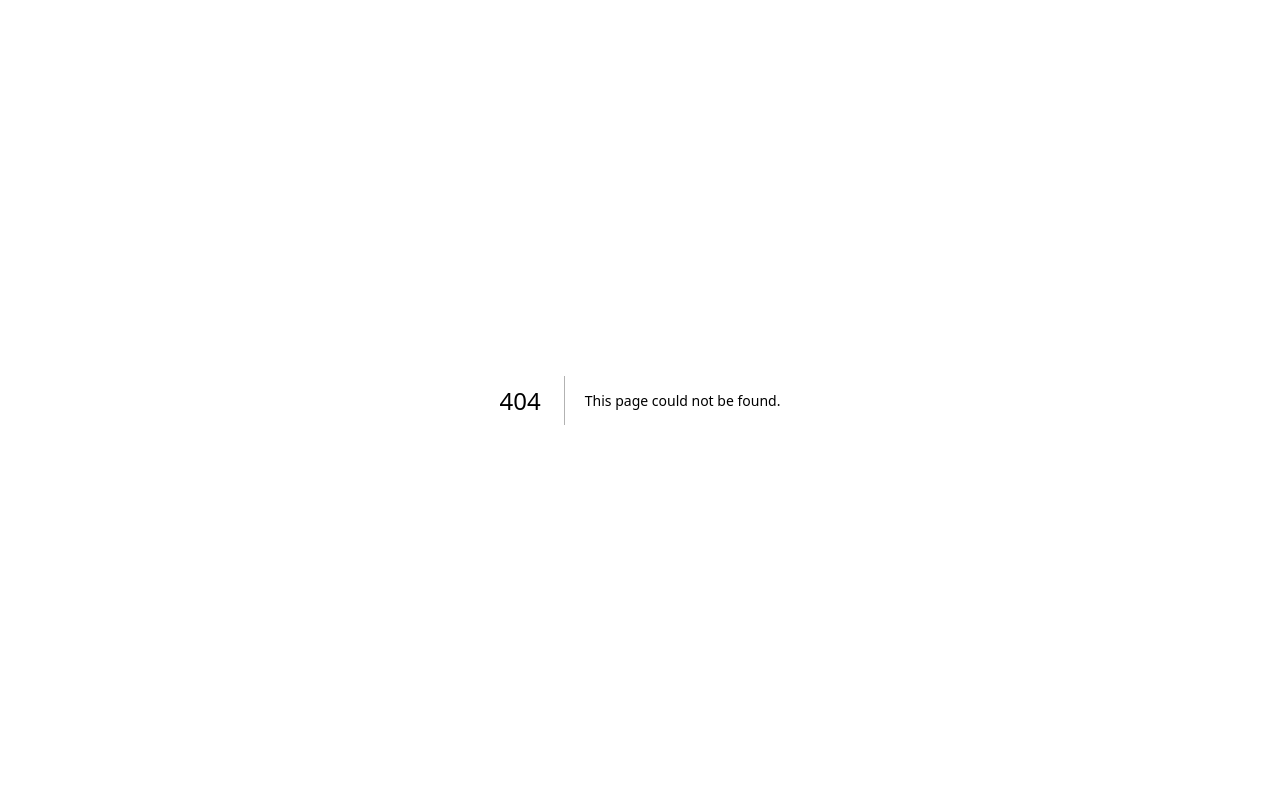
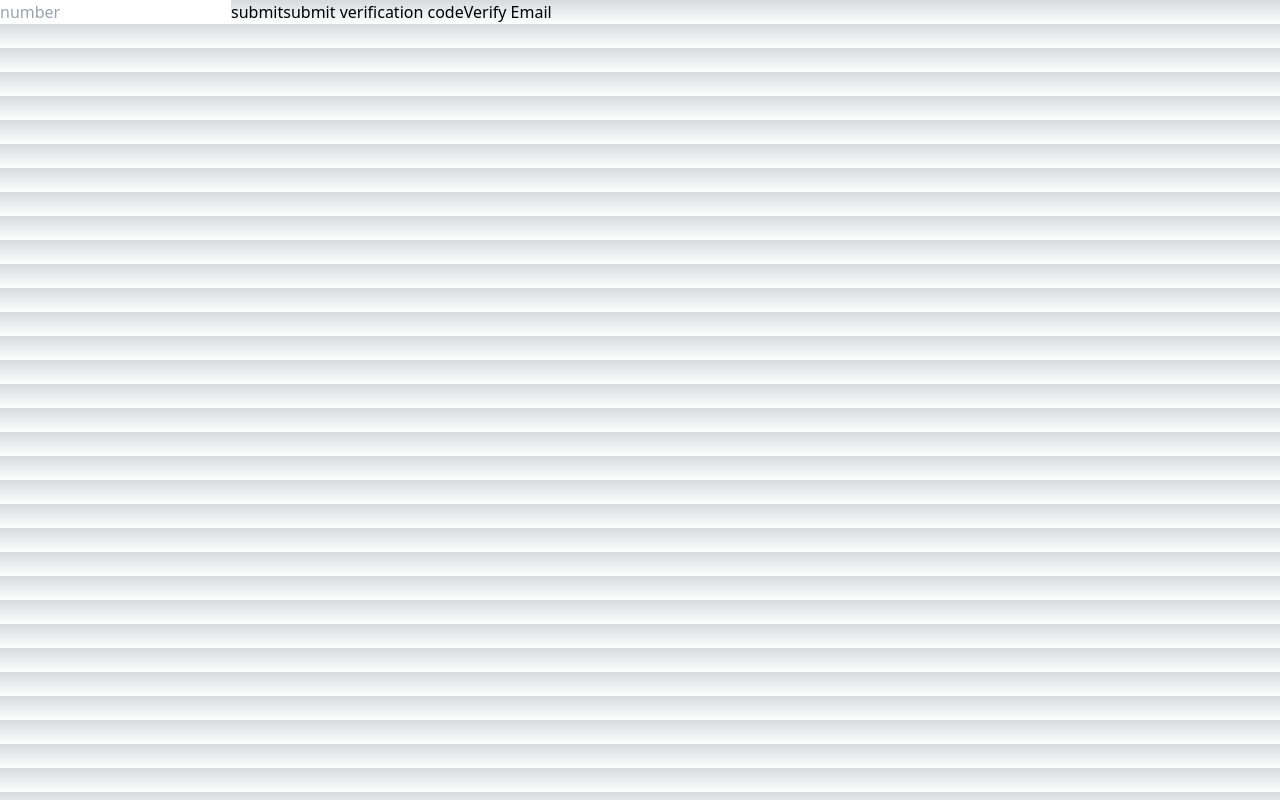
Before and after one commit to yasuthhthara/Secure-Online-Voting-System, a Next.js app: page /user/number-input in a window 1280 px wide. Before the commit this address had no page. Built offline with nearby package versions, Linux system fonts and the light colour scheme; no server answers.

Commit message:
created test two factor page

```diff
--- /dev/null
+++ b/pages/user/number-input.tsx
@@ -0,0 +1,80 @@
+import { enrollUser, getCurrentUser, verifyEmail, verifyPhoneNumber } from '@/firebase/utils/authnticationUtils';
+import useRecaptcha from '@/hooks/AuthenticationHooks/useRecaptcha'
+import { User } from 'firebase/auth';
+import { useRouter } from 'next/router';
+import React, {useState, useEffect} from 'react'
+
+type Props = {
+
+}
+
+const numberInput = (props: Props) => {
+
+    const [phoneNumber, setPhoneNumber] = useState<string>('');
+    const [verificationCode, setVerificationCode] = useState<string>('');
+    const [verificationID, setVerificationID] = useState<string>('');
+    const [user, setUser] = useState<User>();
+
+    const recaptcha = useRecaptcha('sign-up');
+    const router = useRouter();
+
+    useEffect(() => {
+        getCurrentUser((user) => {
+            setUser(user);
+        });
+    }, []);
+
+    const handleClick = async () => {
+        if (user && recaptcha) {
+            const verifiID = await verifyPhoneNumber(user, phoneNumber, recaptcha);
+            if (verifiID) {
+                setVerificationID(verifiID)
+            } else {
+                console.error("cannot verify")
+            }
+        } else {
+            console.error("Error");
+        }
+    }
+
+    const handleVerifyEmail = async () => {
+        if(user) {
+            verifyEmail(user).then((res: boolean) => {
+                if (res) {
+                    console.log(res)
+                } else {
+                    console.error("Cannot verify")
+                }
+            }).catch((e) => {
+                console.error(e.message)
+            })
+        }
+    }
+
+    const handleSubmit = async () => {
+        if (user) {
+            const isSuccess: boolean = await enrollUser(user, verificationID, verificationCode)
+             if (isSuccess) {
+                console.log(isSuccess)
+             } else {
+                console.error("Not matching")
+             }
+        } else {
+            console.error('user not found')
+        }
+    }
+
+
+  return (
+    <>
+        <input onChange={(e) => setPhoneNumber(e.target.value)} value={phoneNumber} placeholder='number' />
+        <button onClick={() => handleClick()}>submit</button>
+        {verificationID != ''&& <input placeholder='verification code' value={verificationCode} onChange={(e) => setVerificationCode(e.target.value)} />}
+        <button disabled = {verificationID === ''} onClick={() => handleSubmit()}>submit verification code</button>
+        {!user?.emailVerified&& <button onClick={() => handleVerifyEmail()}>Verify Email</button>}
+        <div id='sign-up'></div>
+    </>
+  )
+}
+
+export default numberInput
```
